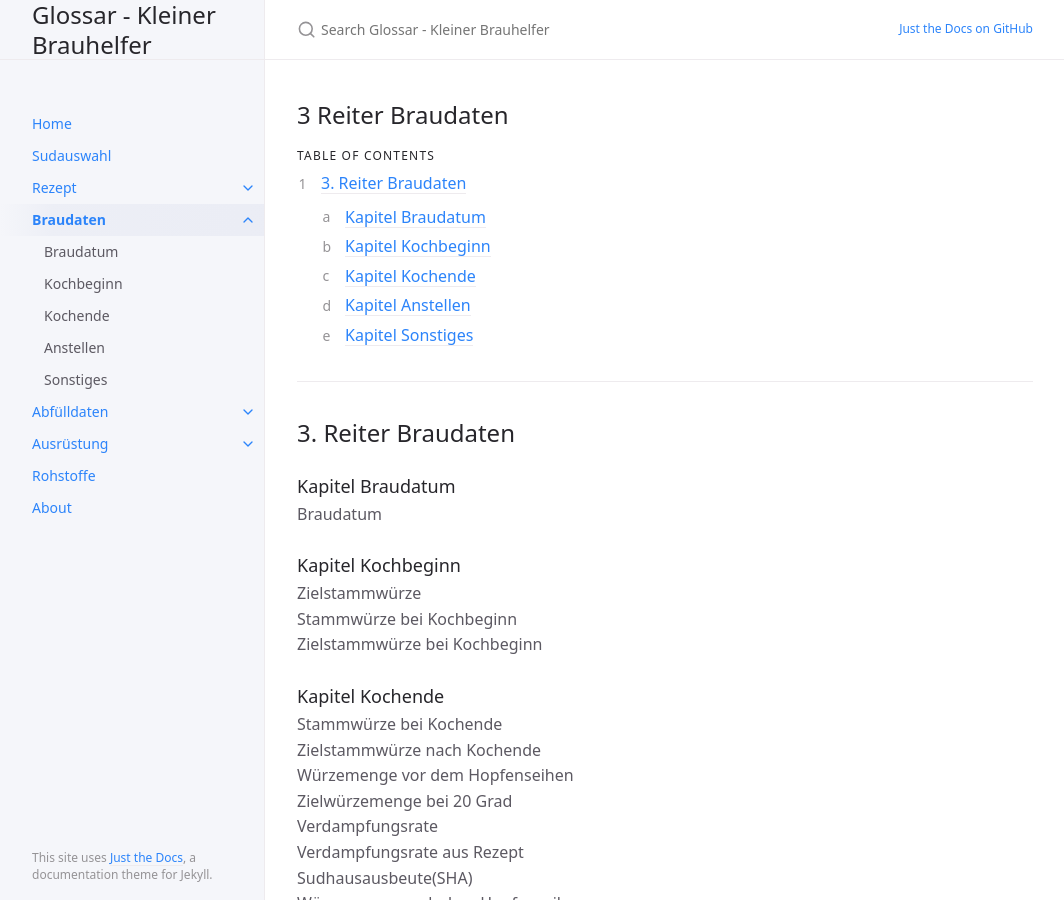
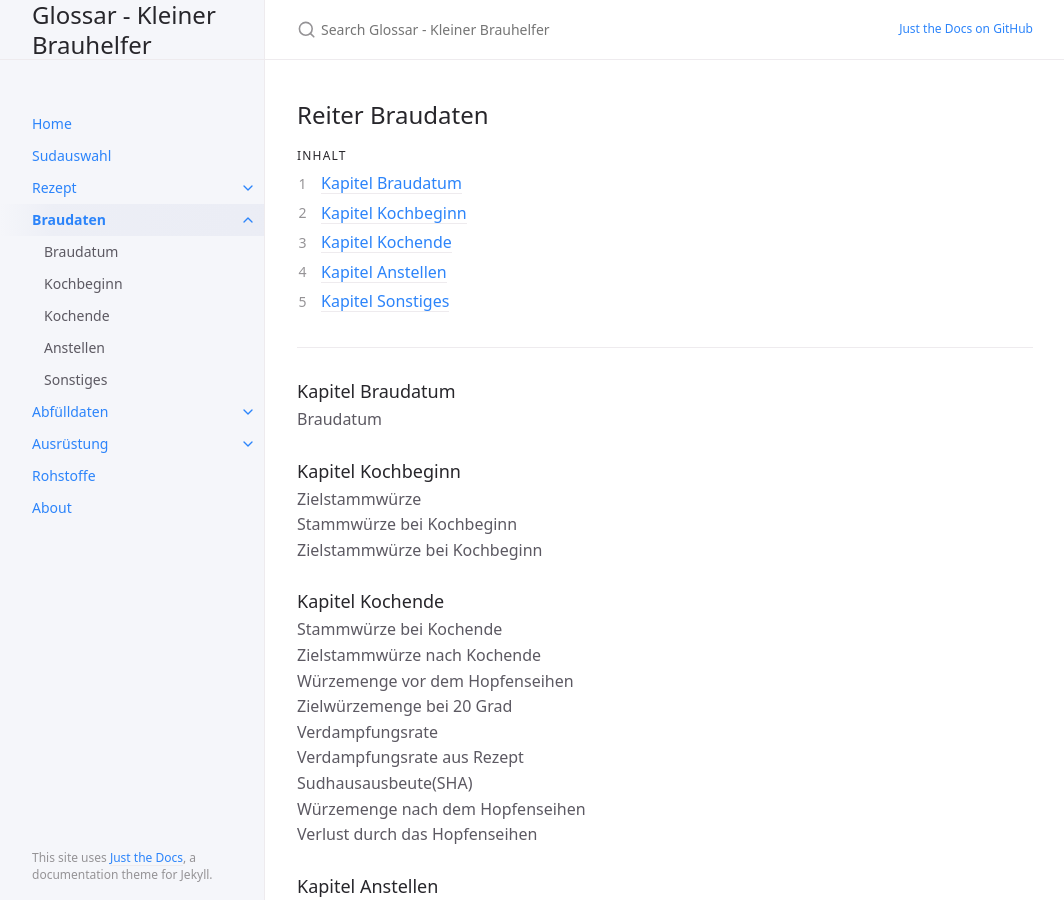
Before and after one commit to IsometricXH/kbh-glossar, a Jekyll site: the page built from docs/3-braudaten/0-braudaten.md, in a window 1280 px wide and 900 px high. Shown: the whole window, without its empty margins (107-1171 px from the left). Built offline with Jekyll 4.4.1, drawn with Linux system fonts in a browser that asks for light colours.

Commit message:
Update Hauptseiten

```diff
--- a/docs/3-braudaten/0-braudaten.md
+++ b/docs/3-braudaten/0-braudaten.md
@@ -6,17 +6,16 @@ has_children: true
 permalink: /docs/braudaten
 ---
 
-## 3 Reiter Braudaten
+## Reiter Braudaten
 {: .no_toc }
 
-## Table of contents
+## Inhalt
 {: .no_toc .text-delta }
 
 1. TOC
 {:toc}
 
 ---
-## 3. Reiter Braudaten
 
 ### Kapitel Braudatum
 Braudatum
```
Also changed, not shown: docs/11-ausruestung/0-ausruestung.md (+2 -0 lines), docs/2-rezept/0-rezept.md (+1 -1 lines).
